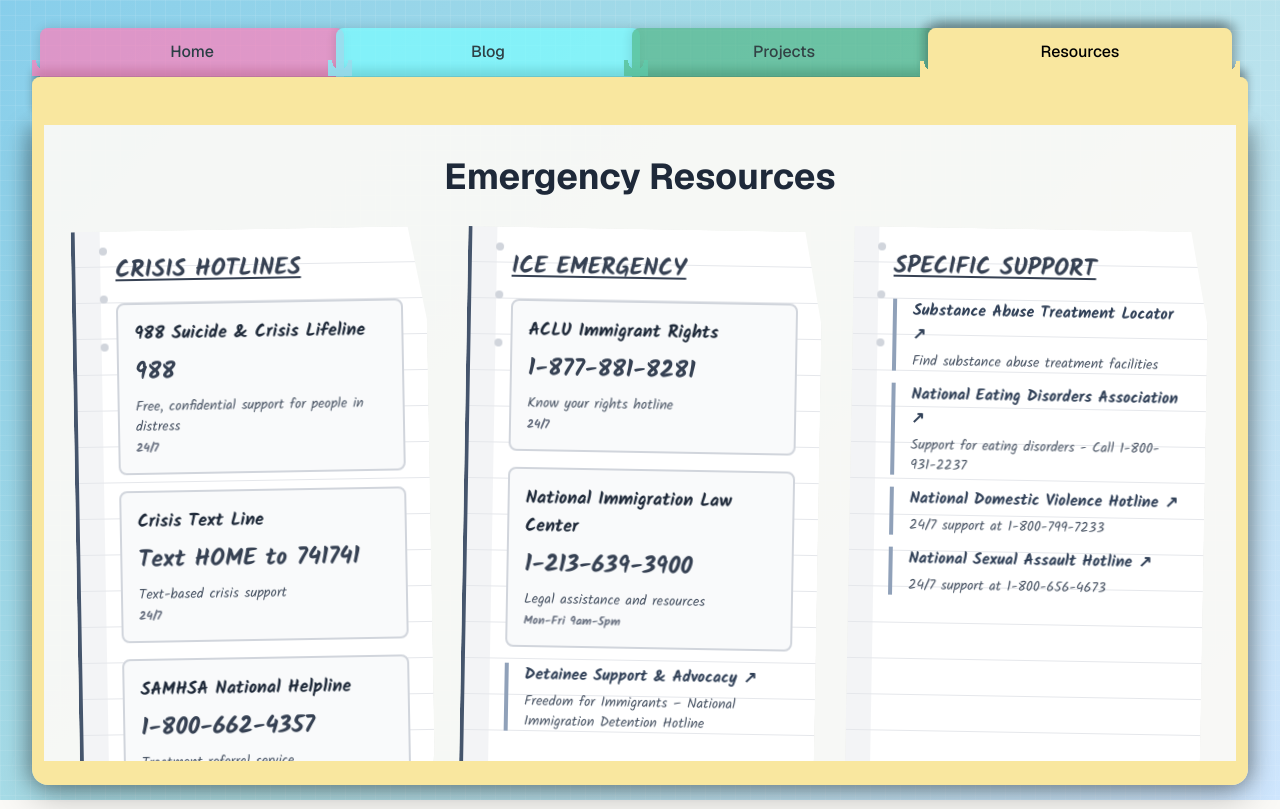
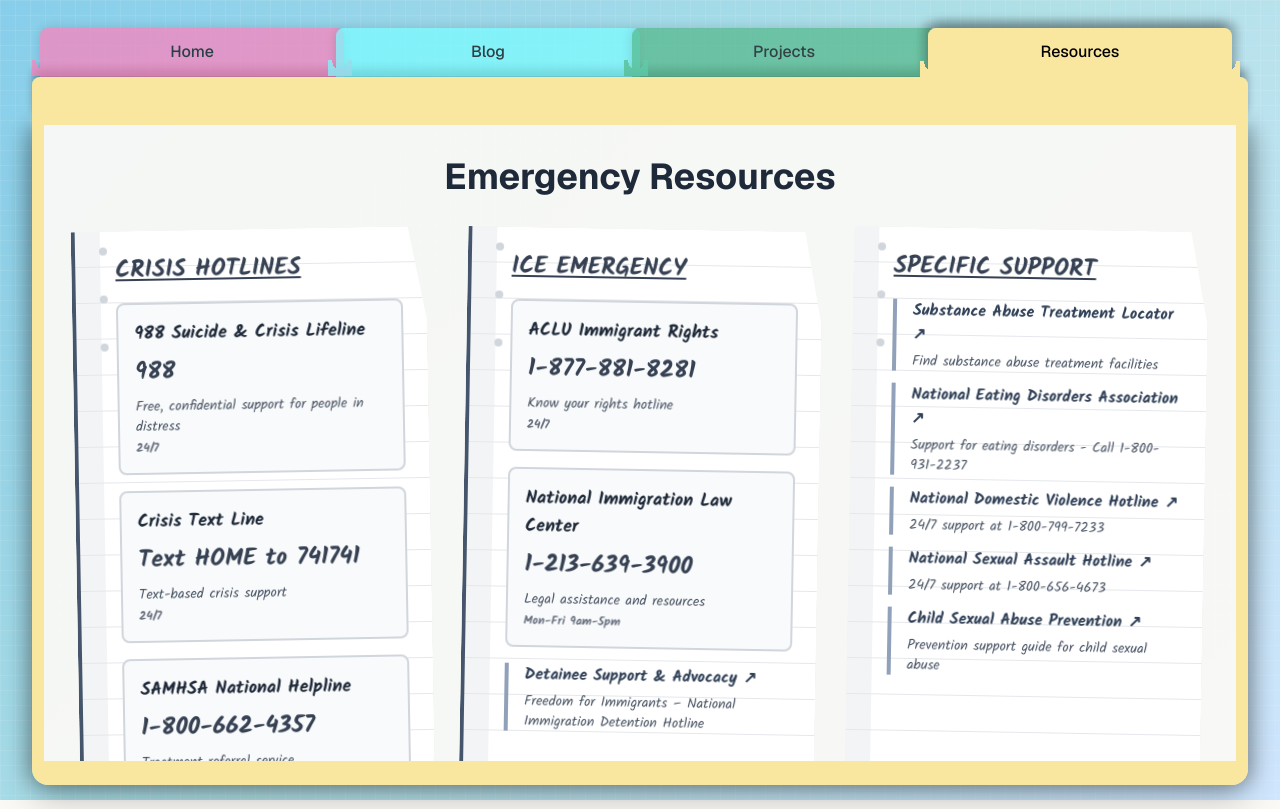
Before and after one commit to TheBoxy/PersonalWebsite, a Next.js app: page /resources in a window 1280 px wide. Built offline with nearby package versions, Linux system fonts and the light colour scheme.

Commit message:
Added resource

```diff
--- a/src/app/resources/page.tsx
+++ b/src/app/resources/page.tsx
@@ -308,6 +308,14 @@
             url="https://www.rainn.org"
             description="24/7 support at 1-800-656-4673"
           />
+
+
+
+          <ResourceLink
+            title="Child Sexual Abuse Prevention"
+            url="https://www.victimscivilattorneys.com/survivors-guide/prevention-support/"
+            description="Prevention support guide for child sexual abuse"
+            />
         </PaperNote>
 
         {/* Immigration Legal Support */}
```
